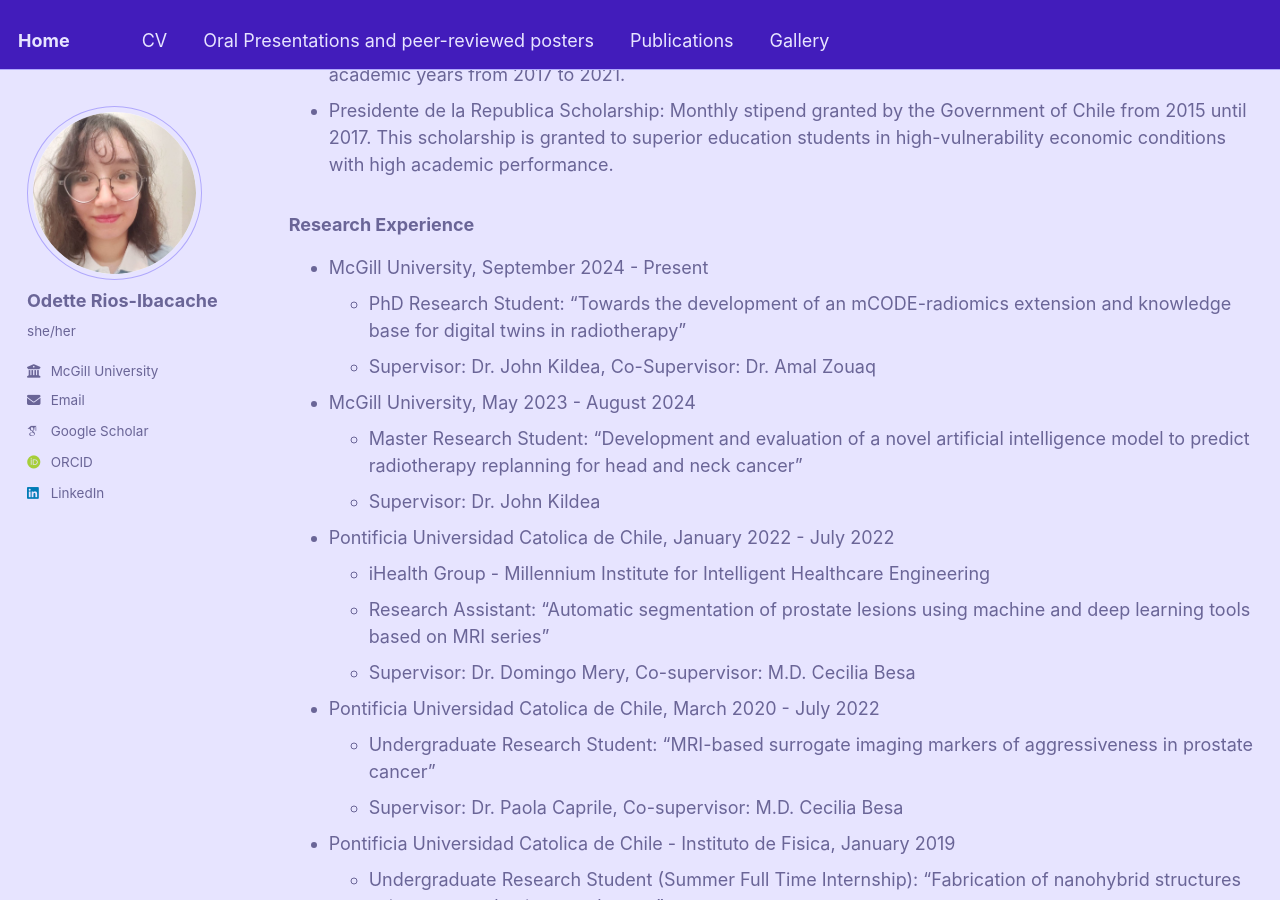
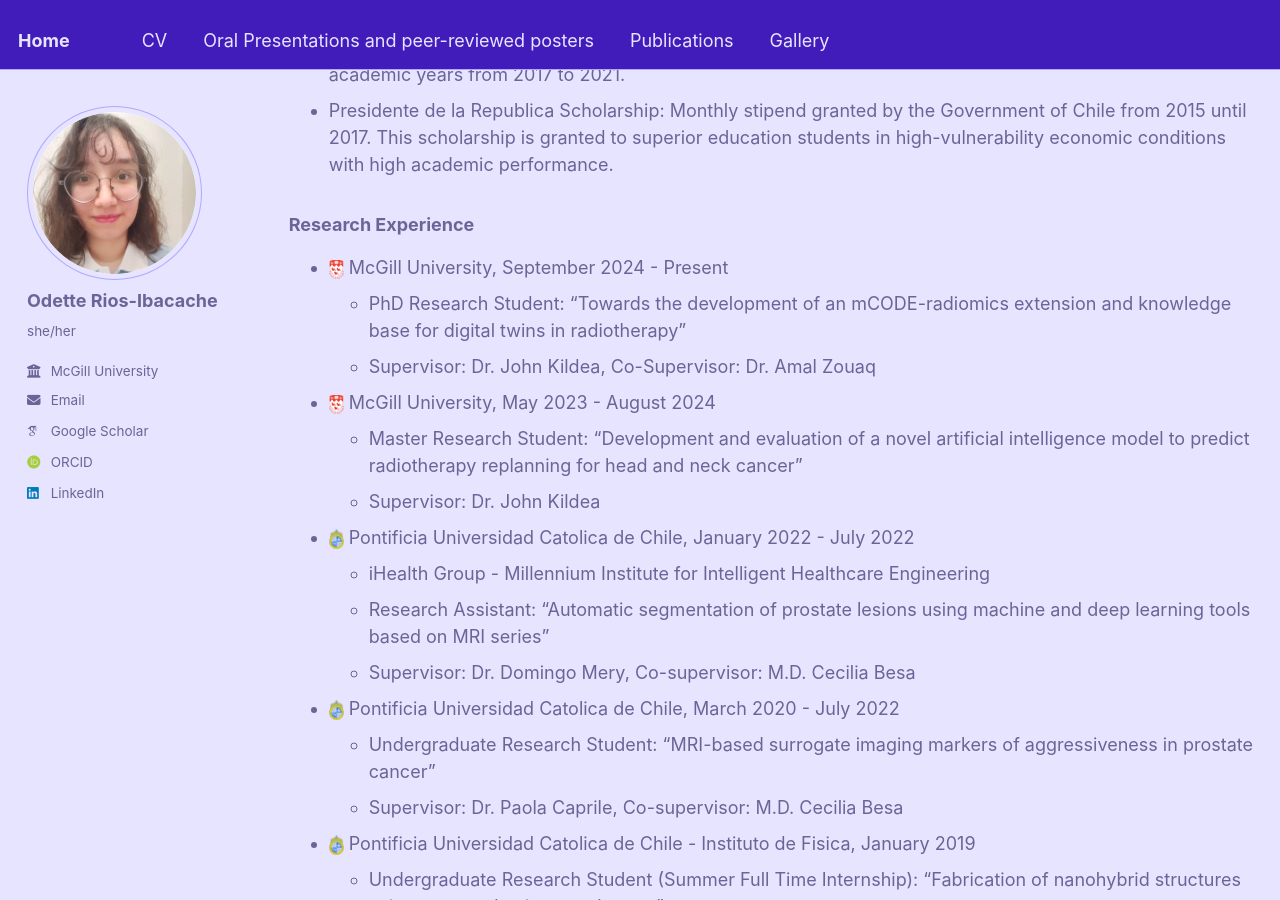
Before and after one commit to OdetteRiosI/odetteriosi.github.io, a Jekyll site: the page built from _pages/cv.md, in a window 1280 px wide and 900 px high, scrolled down 1079 px. Built offline with Jekyll 4.4.1, drawn with Linux system fonts in a browser that asks for light colours; some web fonts are replaced.

Commit message:
Update cv.md

```diff
--- a/_pages/cv.md
+++ b/_pages/cv.md
@@ -32,24 +32,24 @@ redirect_from:
 * Presidente de la Republica Scholarship: Monthly stipend granted by the Government of Chile from 2015 until 2017. This scholarship is granted to superior education students in high-vulnerability economic conditions with high academic performance.
 
 ### Research Experience
-* McGill University, September 2024 - Present
+* <img src='/images/mcgill.png' width="15" height="20"> McGill University, September 2024 - Present
     * PhD Research Student: "Towards the development of an mCODE-radiomics extension and knowledge base for digital twins in radiotherapy"
     * Supervisor: Dr. John Kildea, Co-Supervisor: Dr. Amal Zouaq
 
-* McGill University, May 2023 - August 2024
+* <img src='/images/mcgill.png' width="15" height="20"> McGill University, May 2023 - August 2024
     * Master Research Student: "Development and evaluation of a novel artificial intelligence model to predict radiotherapy replanning for head and neck cancer"
     * Supervisor: Dr. John Kildea
 
-* Pontificia Universidad Catolica de Chile, January 2022 - July 2022
+* <img src='/images/puc.png' width="15" height="20"> Pontificia Universidad Catolica de Chile, January 2022 - July 2022
     * iHealth Group - Millennium Institute for Intelligent Healthcare Engineering
     * Research Assistant: "Automatic segmentation of prostate lesions using machine and deep learning tools based on MRI series"
     * Supervisor: Dr. Domingo Mery, Co-supervisor: M.D. Cecilia Besa
 
-* Pontificia Universidad Catolica de Chile, March 2020 - July 2022
+* <img src='/images/puc.png' width="15" height="20"> Pontificia Universidad Catolica de Chile, March 2020 - July 2022
     * Undergraduate Research Student: "MRI-based surrogate imaging markers of aggressiveness in prostate cancer"
     * Supervisor: Dr. Paola Caprile, Co-supervisor: M.D. Cecilia Besa
 
-* Pontificia Universidad Catolica de Chile - Instituto de Fisica, January 2019
+* <img src='/images/puc.png' width="15" height="20"> Pontificia Universidad Catolica de Chile - Instituto de Fisica, January 2019
     * Undergraduate Research Student (Summer Full Time Internship): "Fabrication of nanohybrid structures using porous alumina membranes"
     * Supervisor: Dr. Samuel Hevia
 
```
